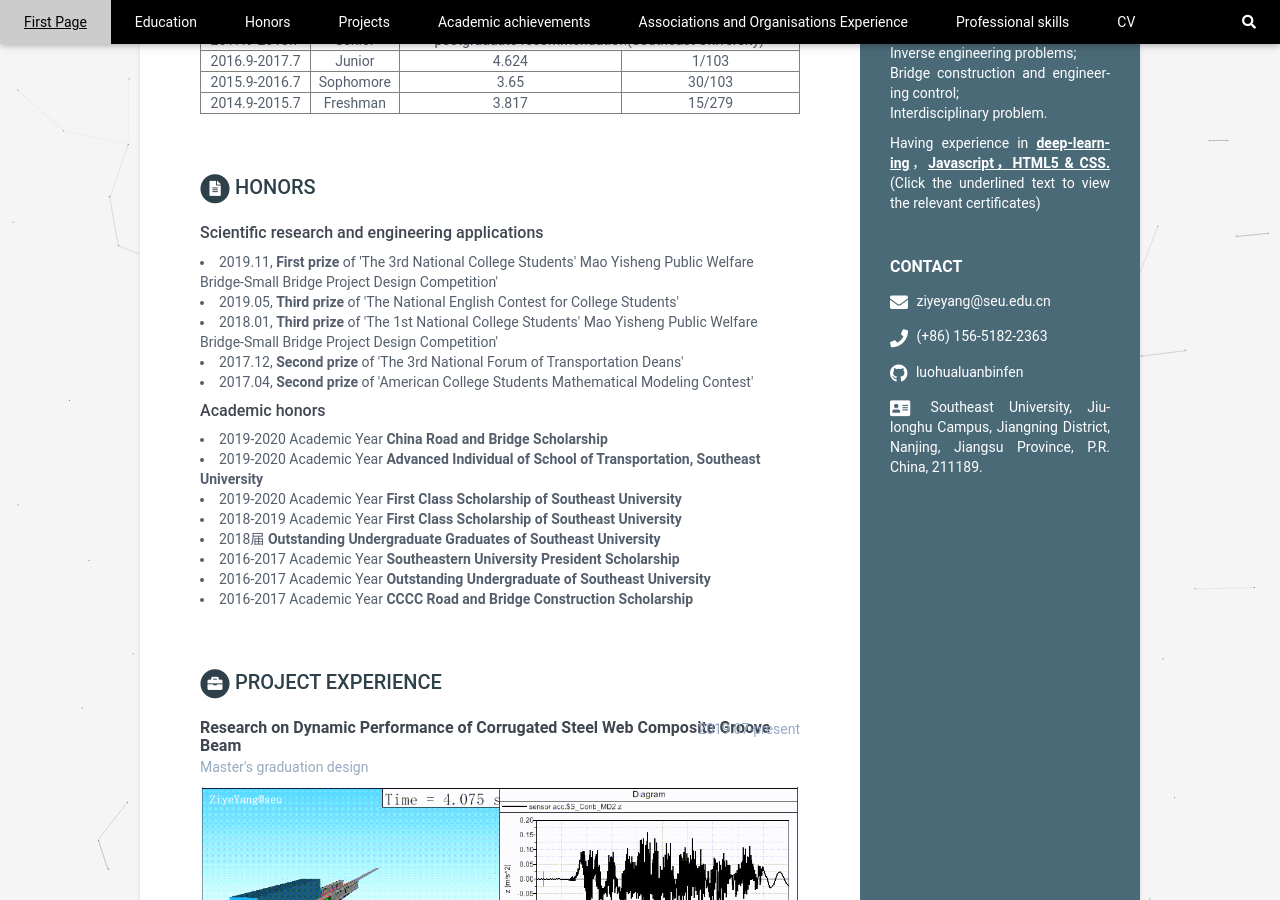
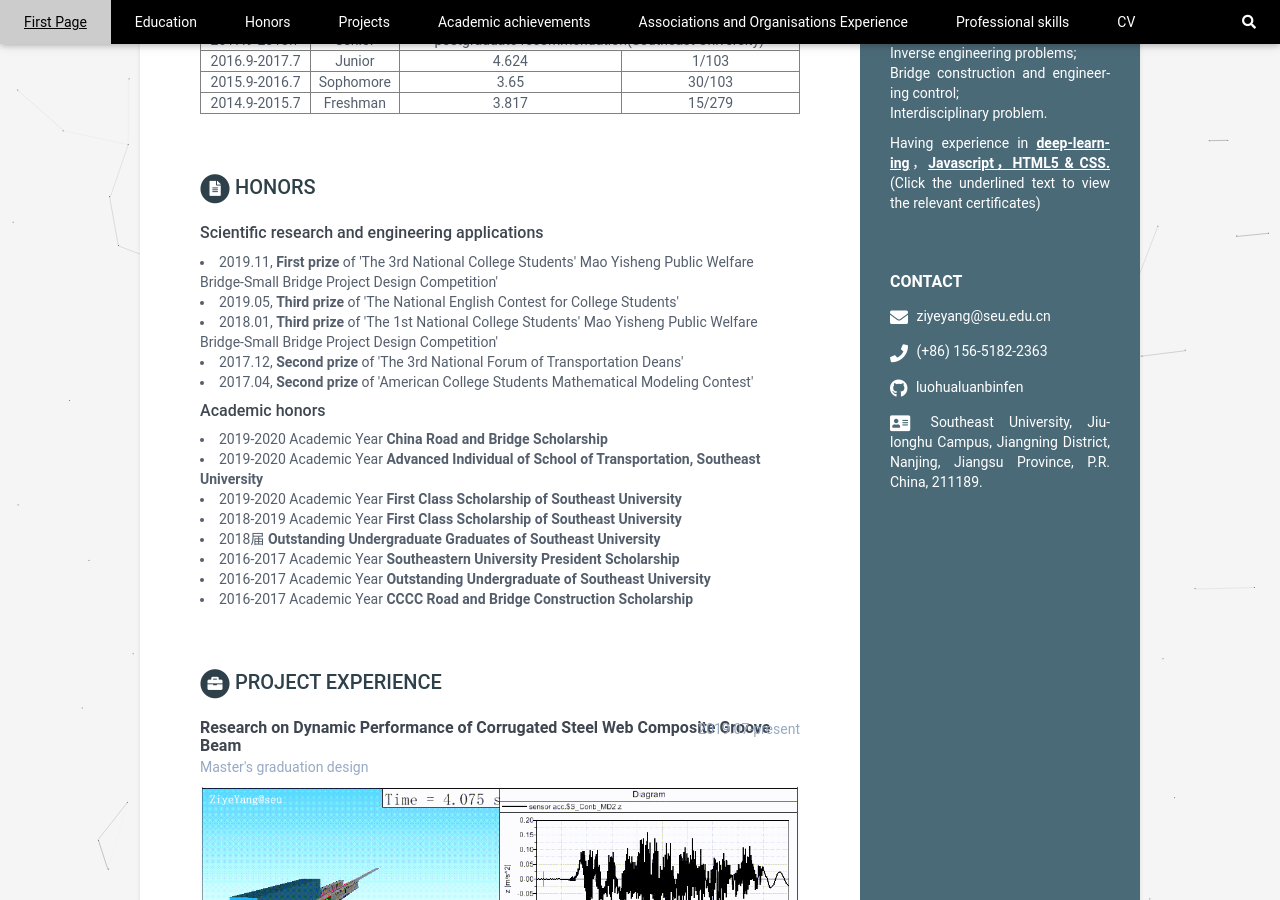
Before and after one commit to luohualuanbinfen/CV_EN, a Jekyll site: the page built from index.html, in a window 1280 px wide and 900 px high, scrolled down 498 px. Built offline with Jekyll 4.4.1, drawn with Linux system fonts in a browser that asks for light colours.

Commit message:
Update contact.html

```diff
--- a/_includes/contact.html
+++ b/_includes/contact.html
@@ -1,5 +1,5 @@
-<div class="contact-container container-block1">
-  <h2 class="container-block-title1">
+<div class="contact-container container-block">
+  <h2 class="container-block-title">
     Contact
   </h2>
   <ul class="list-unstyled contact-list">
```
